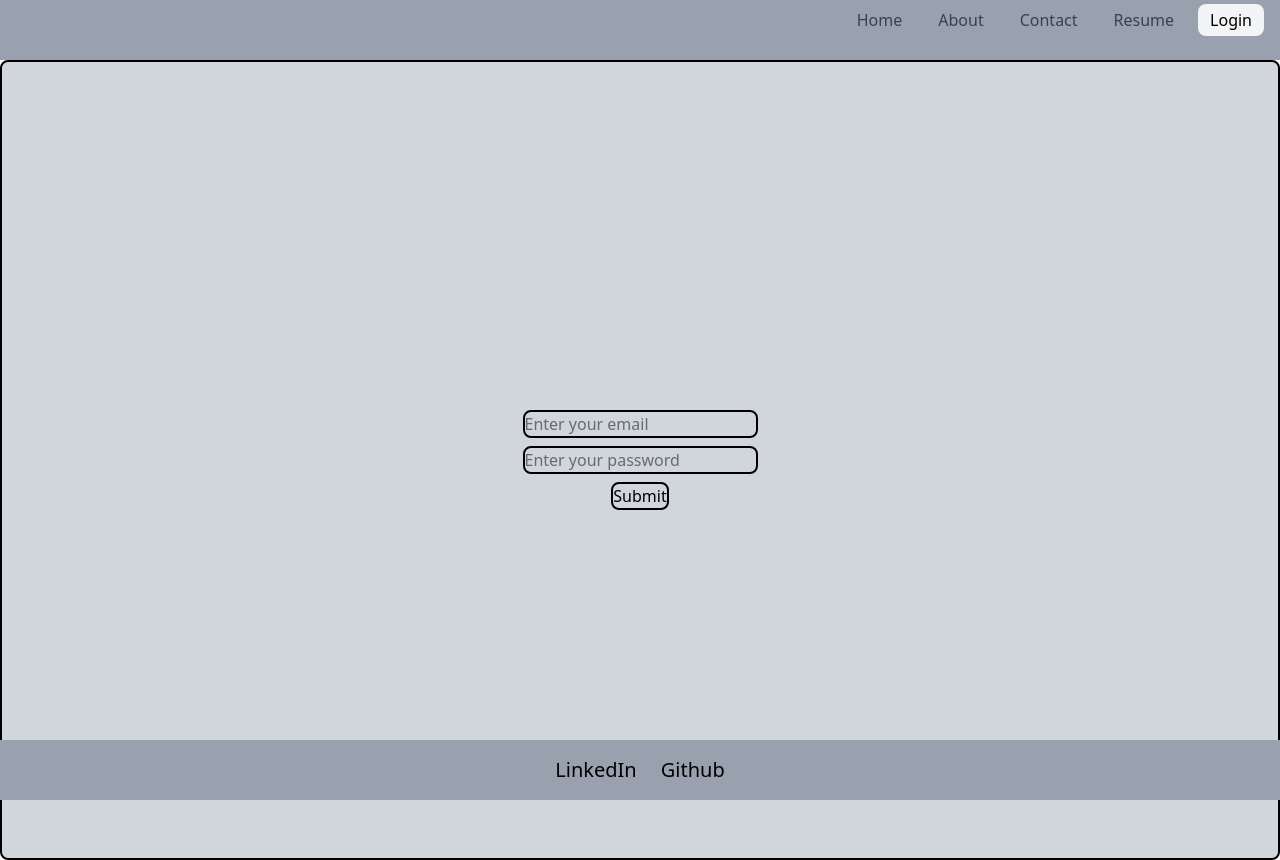
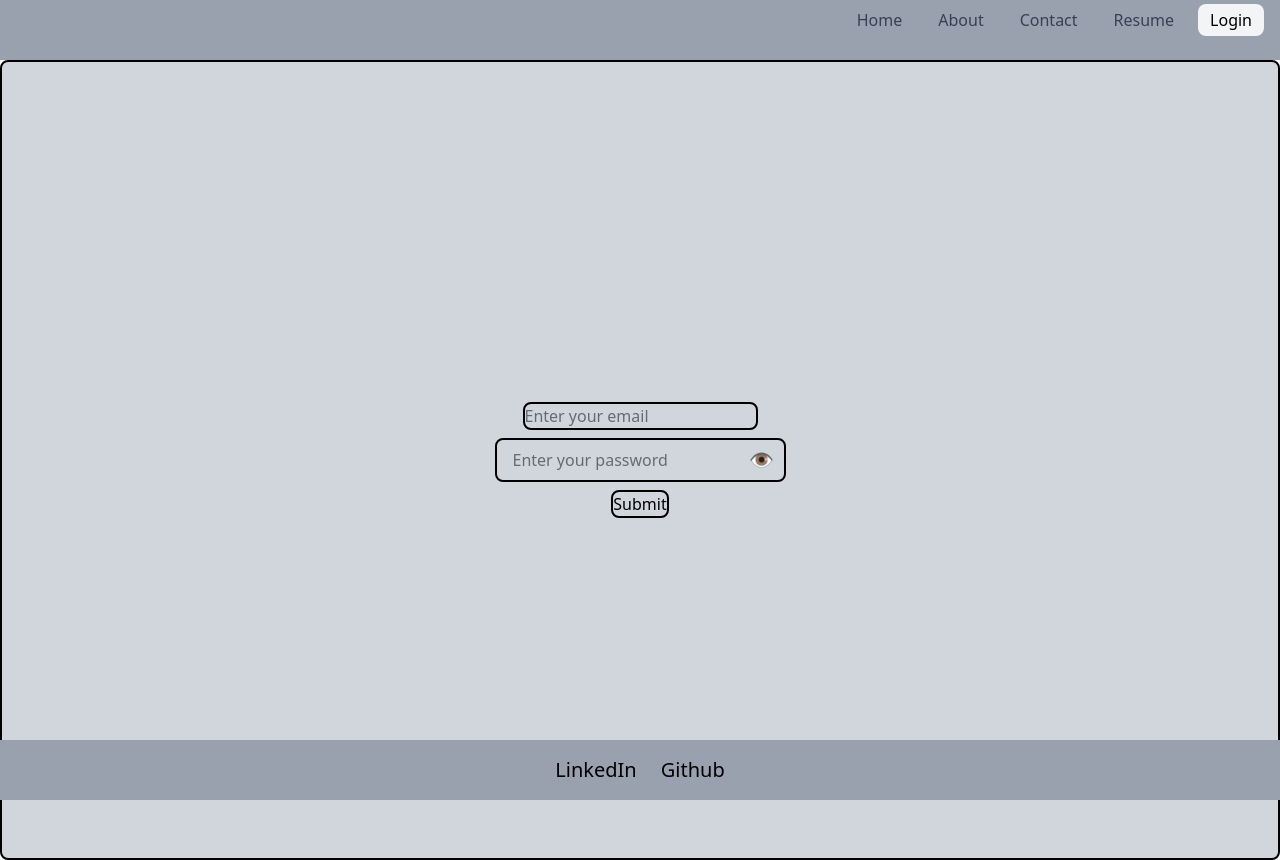
Before and after one commit to Vedant2802/Portfolio, a React (Vite) app in the folder my_portfolio/: page /login in a window 1280 px wide. Built offline with nearby package versions, Linux system fonts and the light colour scheme; no server answers.

Commit message:
password toggle added

```diff
--- a/my_portfolio/src/pages/Login.jsx
+++ b/my_portfolio/src/pages/Login.jsx
@@ -1,10 +1,16 @@
-import React, { useRef } from "react";
+import React, { useRef, useState } from "react";
 import { useDispatch } from "react-redux";
 import { addNewUsers } from "../store/authSlice";
 
 function Login() {
   const emailRef = useRef(null);
   const passwordRef = useRef(null);
+  const [showPassword, setShowPassword] = useState(false);
+
+  const togglePassword = () => {
+    setShowPassword((prev) => !prev);
+  };
+
   const dispatch = useDispatch();
   const handleSubmit = () => {
     console.log("triggered");
@@ -15,6 +21,8 @@ function Login() {
 
     console.log(data);
     dispatch(addNewUsers(data));
+    emailRef.current.value = "";
+    passwordRef.current.value = "";
   };
   return (
     <div
@@ -31,12 +39,27 @@ function Login() {
           placeholder="Enter your email"
           className="border-2 border-black rounded-lg cursor-pointer"
         ></input>
-        <input
+        {/* <input
           ref={passwordRef}
-          type="text"
+          type="password"
           placeholder="Enter your password"
           className="border-2 border-black rounded-lg cursor-pointer"
-        ></input>
+          //   onToggle={}
+        ></input> */}
+        <div className="relative w-full">
+          <input
+            ref={passwordRef}
+            type={showPassword ? "text" : "password"}
+            placeholder="Enter your password"
+            className="border-2 border-black rounded-lg px-4 py-2 w-full pr-10"
+          />
+          <span
+            onClick={togglePassword}
+            className="absolute right-3 top-1/2 transform -translate-y-1/2 cursor-pointer text-xl"
+          >
+            {showPassword ? "🙈" : "👁️"}
+          </span>
+        </div>
         <button
           className="border-2 border-black rounded-lg cursor-pointer"
           onClick={handleSubmit}
```
